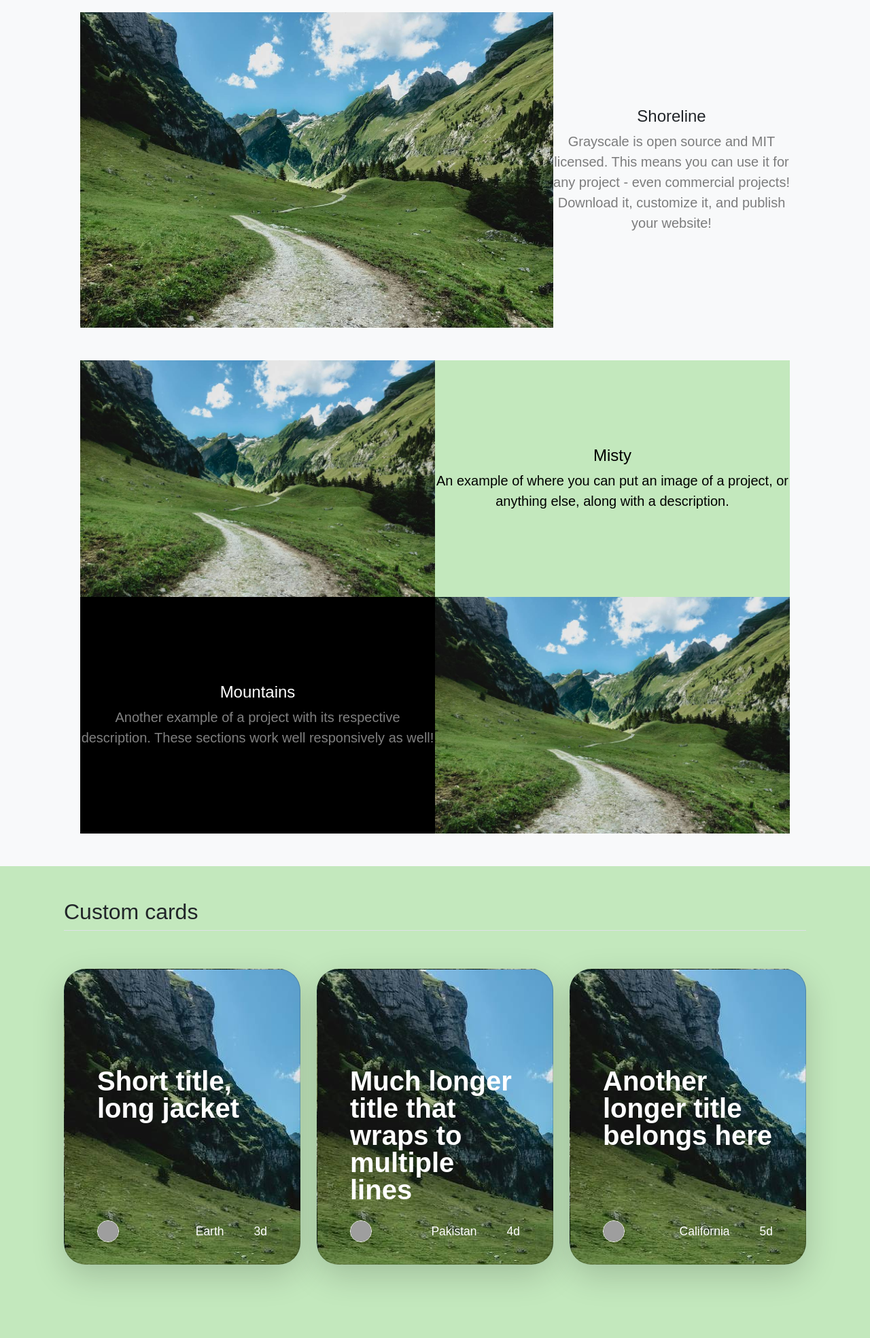
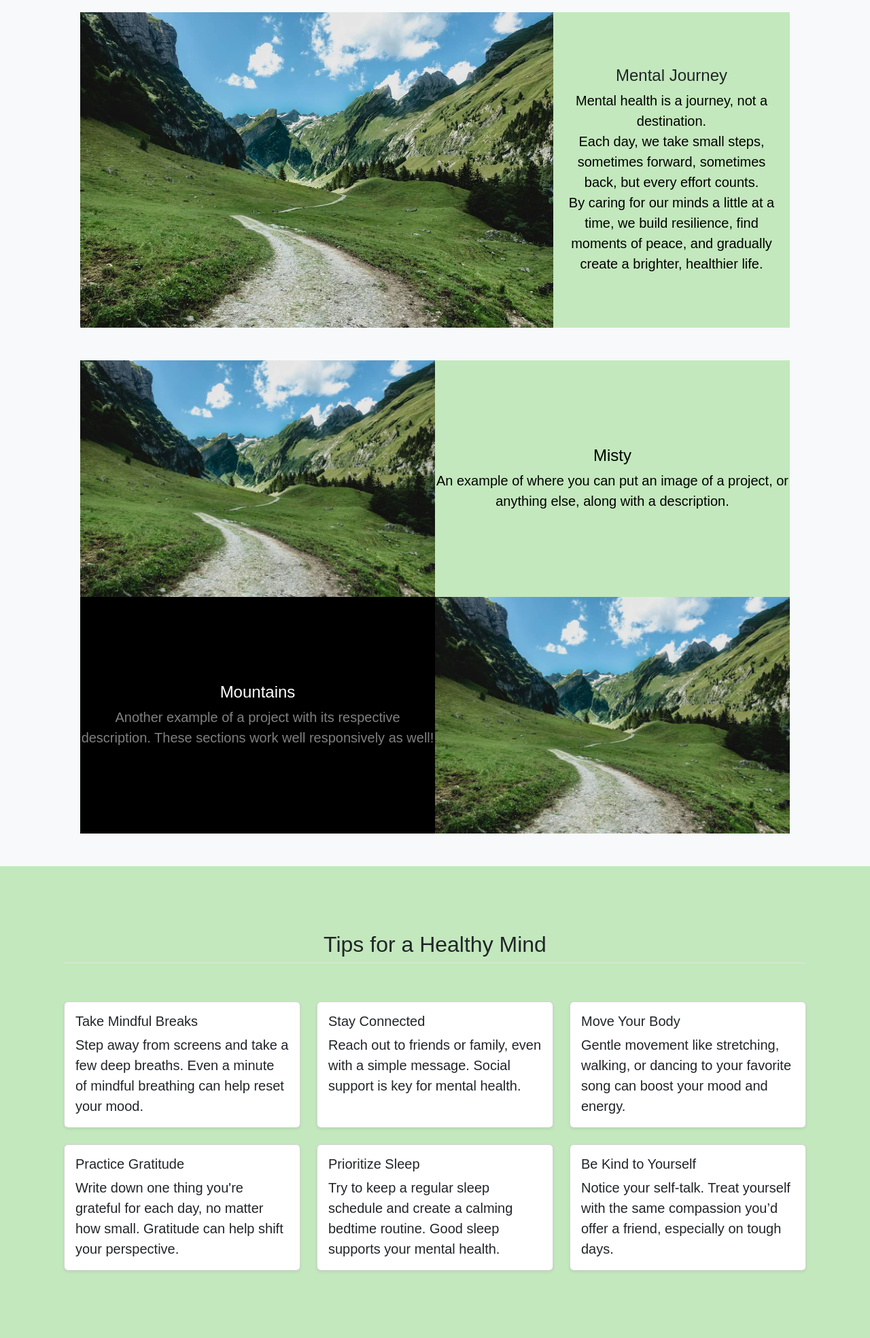
Before and after one commit to wen-l-liu/mental_health_project, a plain HTML site: page index.html in a window 1280 px wide. Shown: the part 640-2608 px from the top of the page at 68% size. Drawn offline with nearby package versions, Linux system fonts and the light colour scheme; grey boxes are pictures that could not be loaded; a web font is replaced by a local one.

Commit message:
Add intro and tips sections with updated styles and background colors

```diff
--- a/assets/css/style.css
+++ b/assets/css/style.css
@@ -83,6 +83,9 @@ header {
     background-color: var(--primary-color);
 }
 
+.bg-uranian-blue {
+    background-color: var(--secondary-color);
+}
 .carousel-inner {
     max-height: 80vh;
     object-fit: cover;
--- a/index.html
+++ b/index.html
@@ -72,29 +72,32 @@
     </section>
     <!-- Hero Section End -->
 
-    <!-- project section -->
-    <section class="projects-section bg-light py-5" id="projects">
+    <!-- intro section -->
+    <section class="bg-light py-5" id="intro">
         <div class="container px-4 px-lg-5">
-            <!-- Featured Project Row-->
-            <div class="row gx-0 mb-4 mb-lg-5 align-items-center">
+            <!-- Featured Row-->
+            <div class="row gx-0 mb-4 mb-lg-5 align-items-center bg-tea-green">
                 <div class="col-xl-8 col-lg-7"><img class="img-fluid mb-3 mb-lg-0" src="assets/images/mountain-path.jpg"
                         alt="..."></div>
                 <div class="col-xl-4 col-lg-5">
-                    <div class="featured-text text-center text-lg-left">
-                        <h4>Shoreline</h4>
-                        <p class="text-black-50 mb-0">Grayscale is open source and MIT licensed. This means you can use
-                            it for any project - even commercial projects! Download it, customize it, and publish your
-                            website!</p>
+                    <div class="text-center text-lg-left">
+                        <h4>Mental Journey</h4>
+                        <p class="text-black px-3 mb-0">Mental health is a journey, not a destination. <br> Each day, we
+                            take
+                            small steps, sometimes forward, sometimes back, but every effort counts. <br> By caring for
+                            our
+                            minds a little at a time, we build resilience, find moments of peace, and gradually create a
+                            brighter, healthier life.</p>
                     </div>
                 </div>
             </div>
-            <!-- Project One Row-->
+            <!-- Intro One Row-->
             <div class="row gx-0 mb-5 mb-lg-0 justify-content-center">
                 <div class="col-lg-6"><img class="img-fluid" src="assets/images/mountain-path.jpg" alt="..."></div>
                 <div class="col-lg-6">
-                    <div class="bg-tea-green text-center h-100 project">
+                    <div class="bg-tea-green text-center h-100">
                         <div class="d-flex h-100">
-                            <div class="project-text w-100 my-auto text-center text-lg-left">
+                            <div class="w-100 my-auto text-center text-lg-left">
                                 <h4 class="text-black">Misty</h4>
                                 <p class="mb-0 text-black">An example of where you can put an image of a project, or
                                     anything else, along with a description.</p>
@@ -103,13 +106,13 @@
                     </div>
                 </div>
             </div>
-            <!-- Project Two Row-->
+            <!-- Intro Two Row-->
             <div class="row gx-0 justify-content-center">
                 <div class="col-lg-6"><img class="img-fluid" src="assets/images/mountain-path.jpg" alt="..."></div>
                 <div class="col-lg-6 order-lg-first">
-                    <div class="bg-black text-center h-100 project">
+                    <div class="bg-black text-center h-100">
                         <div class="d-flex h-100">
-                            <div class="project-text w-100 my-auto text-center text-lg-right">
+                            <div class="w-100 my-auto text-center text-lg-right">
                                 <h4 class="text-white">Mountains</h4>
                                 <p class="mb-0 text-white-50">Another example of a project with its respective
                                     description. These sections work well responsively as well!</p>
@@ -121,7 +124,62 @@
         </div>
     </section>
 
-
+    <!-- Tips section -->
+    <section class="bg-tea-green py-5">
+        <div class="container px-4 py-5" id="tips-section">
+            <h2 class="pb-2 border-bottom text-center">Tips for a Healthy Mind</h2>
+            <div class="row g-4 py-5 row-cols-1 row-cols-md-2 row-cols-lg-3">
+                <div class="col">
+                    <div class="card h-100 shadow-sm">
+                        <div class="card-body">
+                            <h5 class="card-title">Take Mindful Breaks</h5>
+                            <p class="card-text">Step away from screens and take a few deep breaths. Even a minute of mindful breathing can help reset your mood.</p>
+                        </div>
+                    </div>
+                </div>
+                <div class="col">
+                    <div class="card h-100 shadow-sm">
+                        <div class="card-body">
+                            <h5 class="card-title">Stay Connected</h5>
+                            <p class="card-text">Reach out to friends or family, even with a simple message. Social support is key for mental health.</p>
+                        </div>
+                    </div>
+                </div>
+                <div class="col">
+                    <div class="card h-100 shadow-sm">
+                        <div class="card-body">
+                            <h5 class="card-title">Move Your Body</h5>
+                            <p class="card-text">Gentle movement like stretching, walking, or dancing to your favorite song can boost your mood and energy.</p>
+                        </div>
+                    </div>
+                </div>
+                <div class="col">
+                    <div class="card h-100 shadow-sm">
+                        <div class="card-body">
+                            <h5 class="card-title">Practice Gratitude</h5>
+                            <p class="card-text">Write down one thing you're grateful for each day, no matter how small. Gratitude can help shift your perspective.</p>
+                        </div>
+                    </div>
+                </div>
+                <div class="col">
+                    <div class="card h-100 shadow-sm">
+                        <div class="card-body">
+                            <h5 class="card-title">Prioritize Sleep</h5>
+                            <p class="card-text">Try to keep a regular sleep schedule and create a calming bedtime routine. Good sleep supports your mental health.</p>
+                        </div>
+                    </div>
+                </div>
+                <div class="col">
+                    <div class="card h-100 shadow-sm">
+                        <div class="card-body">
+                            <h5 class="card-title">Be Kind to Yourself</h5>
+                            <p class="card-text">Notice your self-talk. Treat yourself with the same compassion you’d offer a friend, especially on tough days.</p>
+                        </div>
+                    </div>
+                </div>
+            </div>
+        </div>
+    </section>
 
     <!-- Custome Card section -->
     <div class="container px-4 py-5" id="custom-cards">
@@ -309,32 +367,38 @@
         <h2 class="mb-4 text-center">Helpful Mental Health Resources</h2>
         <div class="row row-cols-1 row-cols-md-2 row-cols-lg-3 g-4 justify-content-center">
             <div class="col d-flex justify-content-center">
-            <a href="https://www.mind.org.uk/" target="_blank" class="btn btn-lg w-100" role="button" rel="noopener" style="background-color: #1300c1; color: #fff;">
+                <a href="https://www.mind.org.uk/" target="_blank" class="btn btn-lg w-100" role="button" rel="noopener"
+                    style="background-color: #1300c1; color: #fff;">
                     Mind UK
                 </a>
             </div>
             <div class="col d-flex justify-content-center">
-            <a href="https://www.mentalhealth.org.uk/" target="_blank" class="btn btn-lg w-100" role="button" rel="noopener" style="background-color: #6e0fee; color: #fff;">
+                <a href="https://www.mentalhealth.org.uk/" target="_blank" class="btn btn-lg w-100" role="button"
+                    rel="noopener" style="background-color: #6e0fee; color: #fff;">
                     Mental Health Foundation
                 </a>
             </div>
             <div class="col d-flex justify-content-center">
-            <a href="https://www.nhs.uk/mental-health/" target="_blank" class="btn btn-lg w-100" role="button" rel="noopener" style="background-color: #005eb8; color: #fff;">
+                <a href="https://www.nhs.uk/mental-health/" target="_blank" class="btn btn-lg w-100" role="button"
+                    rel="noopener" style="background-color: #005eb8; color: #fff;">
                     NHS Mental Health
                 </a>
             </div>
             <div class="col d-flex justify-content-center">
-            <a href="https://www.youngminds.org.uk/" target="_blank" class="btn btn-lg w-100" role="button" rel="noopener" style="background-color: #ffff00; color: #191919;">
+                <a href="https://www.youngminds.org.uk/" target="_blank" class="btn btn-lg w-100" role="button"
+                    rel="noopener" style="background-color: #ffff00; color: #191919;">
                     YoungMinds
                 </a>
             </div>
             <div class="col d-flex justify-content-center">
-            <a href="https://www.samaritans.org/" target="_blank" class="btn btn-lg w-100" role="button" rel="noopener" style="background-color: #84bd00; color: #fff;">
+                <a href="https://www.samaritans.org/" target="_blank" class="btn btn-lg w-100" role="button"
+                    rel="noopener" style="background-color: #84bd00; color: #fff;">
                     Samaritans
                 </a>
             </div>
             <div class="col d-flex justify-content-center">
-            <a href="https://www.headspace.com/" target="_blank" class="btn btn-warning btn-lg w-100" role="button" rel="noopener">
+                <a href="https://www.headspace.com/" target="_blank" class="btn btn-warning btn-lg w-100" role="button"
+                    rel="noopener">
                     Headspace
                 </a>
             </div>
```
Lines whose indentation alone changed are shown as unchanged.
